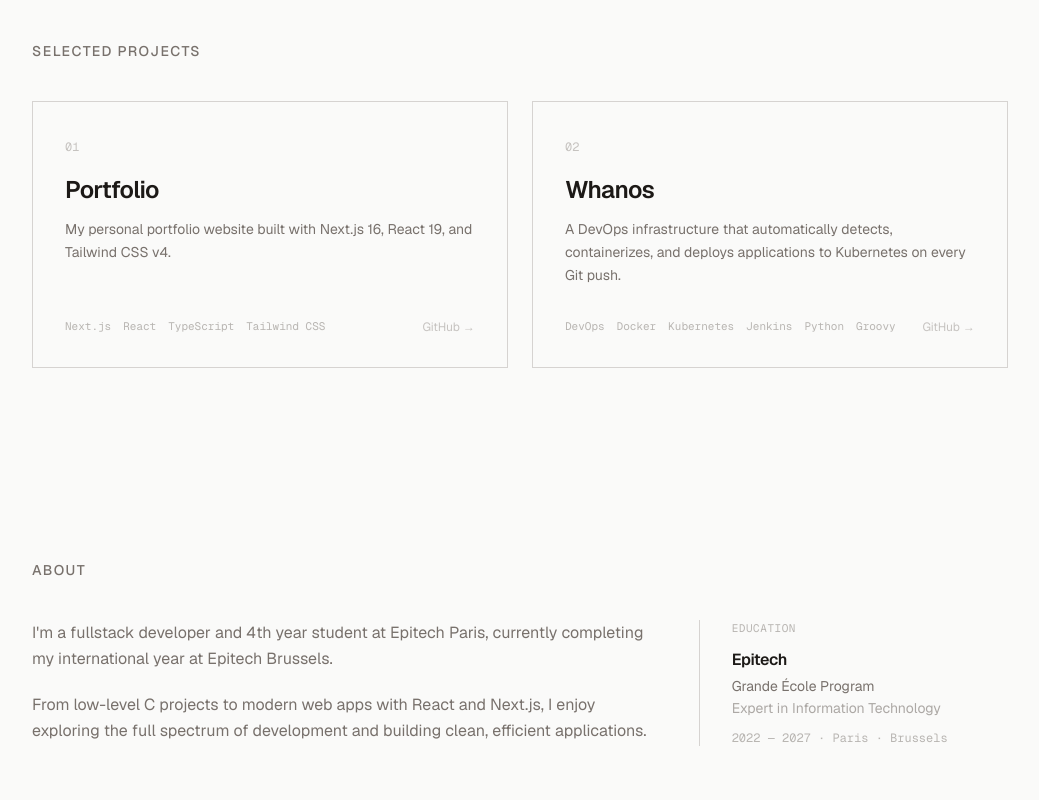
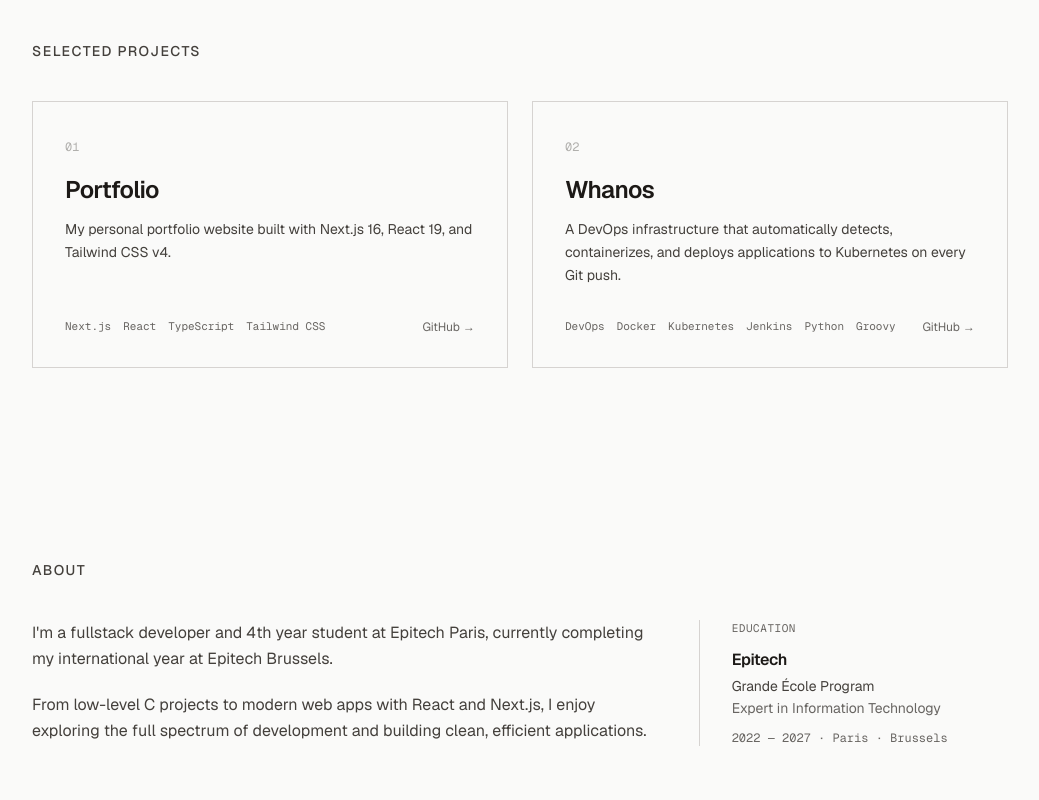
Before and after one commit to Zarrock77/portfolio, a Next.js app: page /en in a window 1280 px wide. Shown: the part 800-1600 px from the top of the page, without its empty margins (120-1159 px from the left). Built offline with nearby package versions, Linux system fonts and the light colour scheme; no server answers.

Commit message:
feat: add Vercel analytics and speed insights, update muted foreground colors

```diff
--- a/package.json
+++ b/package.json
@@ -11,6 +11,9 @@
   "dependencies": {
     "@base-ui/react": "^1.3.0",
     "@types/mdx": "^2.0.13",
+    "@vercel/analytics": "^2.0.1",
+    "@vercel/speed-insights": "^2.0.0",
+    "analytics": "link:@vercel\\analytics",
     "class-variance-authority": "^0.7.1",
     "clsx": "^2.1.1",
     "lucide-react": "^0.577.0",
--- a/src/app/[locale]/layout.tsx
+++ b/src/app/[locale]/layout.tsx
@@ -12,6 +12,10 @@ import { ThemeProvider } from '@/components/theme/theme-provider';
 import Navbar from '@/components/navbar';
 import Footer from '@/components/footer';
 import '../globals.css';
+
+// Vercel
+import { Analytics } from "@vercel/analytics/next";
+import { SpeedInsights } from "@vercel/speed-insights/next";
 
 const geistSans = Geist({
   variable: '--font-geist-sans',
@@ -95,6 +99,8 @@ export default async function RootLayout({
             <Footer />
           </NextIntlClientProvider>
         </ThemeProvider>
+        <Analytics />
+				<SpeedInsights />
       </body>
     </html>
   );
--- a/src/app/[locale]/page.tsx
+++ b/src/app/[locale]/page.tsx
@@ -139,13 +139,13 @@ export default async function Home() {
                 <div className="mt-8 flex items-center justify-between">
                   <div className="flex flex-wrap gap-x-3 gap-y-1">
                     {project.tags.map((tag) => (
-                      <span key={tag} className="font-mono text-[11px] text-muted-foreground/50">
+                      <span key={tag} className="font-mono text-[11px] text-muted-foreground/80">
                         {tag}
                       </span>
                     ))}
                   </div>
                   {project.github && (
-                    <span className="text-xs text-muted-foreground/40 transition-colors group-hover:text-muted-foreground">
+                    <span className="text-xs text-muted-foreground/80 transition-colors group-hover:text-muted-foreground">
                       {t('projects.viewOnGithub')} &rarr;
                     </span>
                   )}
@@ -170,13 +170,13 @@ export default async function Home() {
           </ScrollReveal>
           <ScrollReveal delay={160}>
             <div className="border-t border-border pt-6 lg:border-t-0 lg:border-l lg:pl-8 lg:pt-0">
-              <p className="font-mono text-[11px] tracking-wider text-muted-foreground/50 uppercase">
+              <p className="font-mono text-[11px] tracking-wider text-muted-foreground/80 uppercase">
                 {t('about.education')}
               </p>
               <h3 className="mt-3 text-base font-semibold tracking-tight text-foreground">{t('about.school')}</h3>
               <p className="mt-1 text-sm text-muted-foreground">{t('about.degree')}</p>
-              <p className="mt-0.5 text-sm text-muted-foreground/60">{t('about.field')}</p>
-              <p className="mt-3 font-mono text-xs text-muted-foreground/50">{t('about.period')}</p>
+              <p className="mt-0.5 text-sm text-muted-foreground/80">{t('about.field')}</p>
+              <p className="mt-3 font-mono text-xs text-muted-foreground/80">{t('about.period')}</p>
             </div>
           </ScrollReveal>
         </div>
@@ -224,7 +224,7 @@ export default async function Home() {
               <div className="grid gap-4 py-8 sm:grid-cols-[1fr_2fr] sm:gap-8">
                 <div>
                   {entry.dates.map((date) => (
-                    <p key={date} className="font-mono text-xs text-muted-foreground/50">
+                    <p key={date} className="font-mono text-xs text-muted-foreground/80">
                       {date}
                     </p>
                   ))}
--- a/src/app/globals.css
+++ b/src/app/globals.css
@@ -16,7 +16,7 @@
   --secondary: #f5f5f4;
   --secondary-foreground: #1c1917;
   --muted: #f5f5f4;
-  --muted-foreground: #78716c;
+  --muted-foreground: #44403c;
   --accent: #1c1917;
   --accent-foreground: #fafaf9;
   --accent-light: #44403c;
@@ -40,7 +40,7 @@
   --secondary: #1c1917;
   --secondary-foreground: #e7e5e4;
   --muted: #1c1917;
-  --muted-foreground: #a8a29e;
+  --muted-foreground: #e0dedc;
   --accent: #e7e5e4;
   --accent-foreground: #0c0a09;
   --accent-light: #d6d3d1;
```
Also changed, not shown: 1 other file (tests, documents, lock files or other folders).
